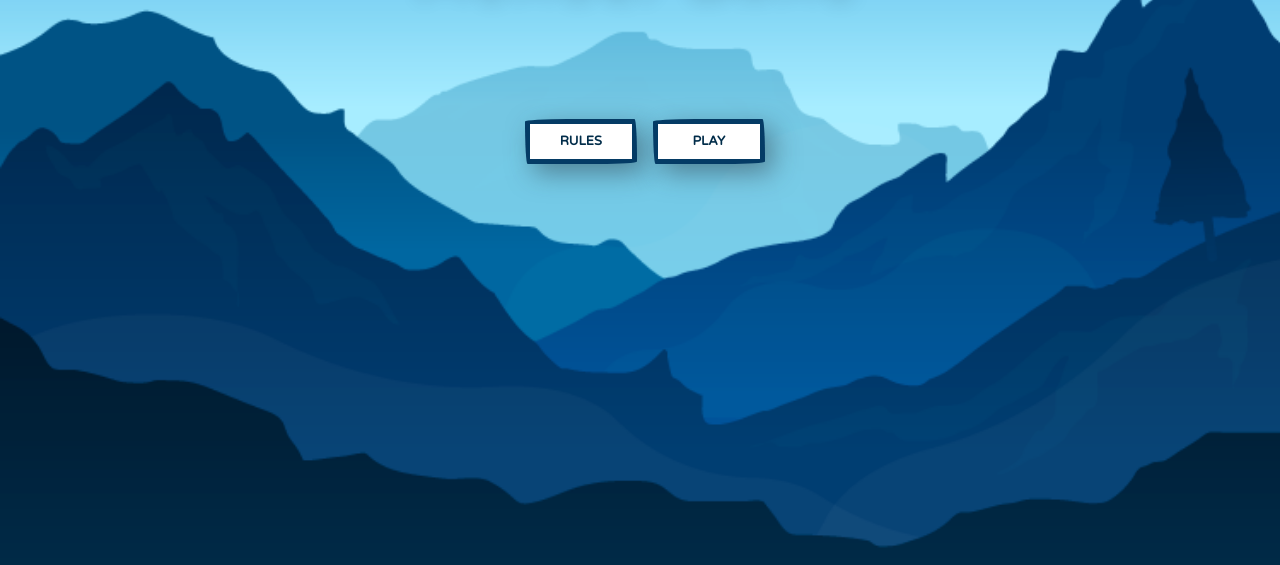
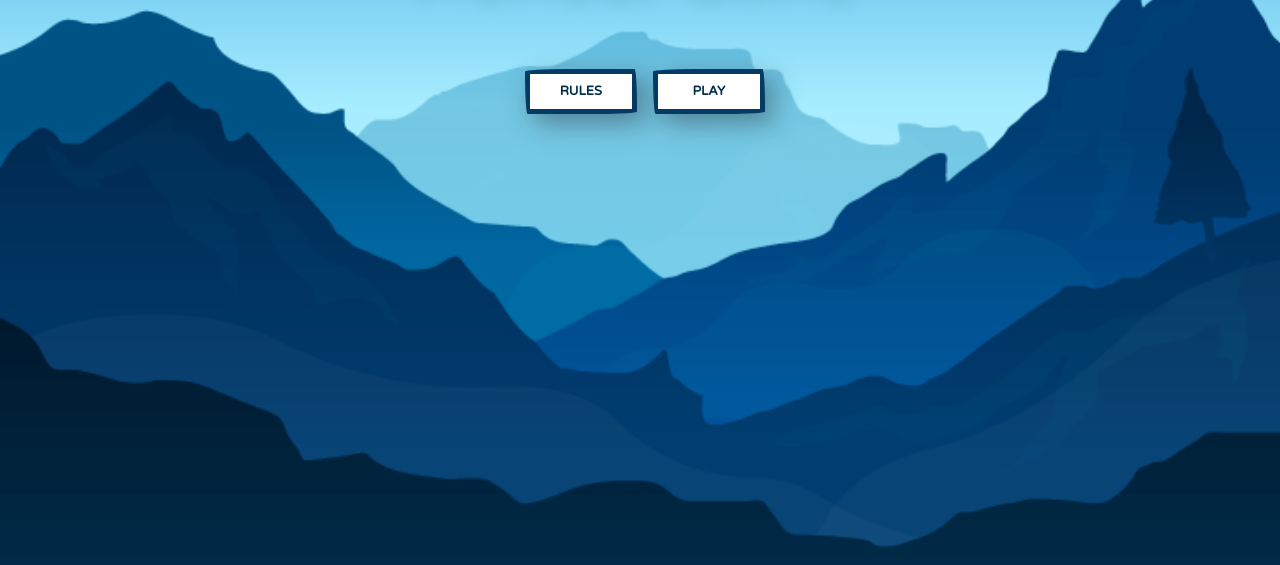
Before and after one commit to Code-Institute-Submissions/Memory-Game-20, a plain HTML site: page index.html in a window 1280 px wide. Shown: the part 235-800 px from the top of the page. Drawn offline with nearby package versions, Linux system fonts and the light colour scheme.

Commit message:
Clearing some extra styling

```diff
--- a/assets/css/home.scss
+++ b/assets/css/home.scss
@@ -58,7 +58,6 @@ header .container-fluid {
     z-index: 9;
     position: absolute;
     top: 30%;
-    margin-top: 50px;
     padding: 0.5em;
     width: 7rem;
     background: white;
@@ -69,7 +68,7 @@ header .container-fluid {
     font-size: 0.9em;
     font-weight: bold;
     text-transform: uppercase;
-    color: #002c49 !important;
+    color: #002c49;
     text-decoration: none;
     cursor: pointer;
 }
@@ -81,6 +80,8 @@ header .container-fluid {
 .play-btn {
     left: 38%;
 }
+
+/*===== MOUNTAIN LAYERS =====*/
 
 .sky {
     background-image: url("../img/home_page/img1.png");
@@ -182,10 +183,6 @@ header .container-fluid {
     transform: translateY(200px);
 }
 
-.bottom-page {
-    padding:0;
-    color: white;
-}
 
 /*===== RULES PAGE =====*/
 
--- a/index.html
+++ b/index.html
@@ -17,8 +17,8 @@
             <div class="container-fluid">
                 <div class="header-box position-relative text-center">
                     <h1 class="display-4 header_title rellax" data-rellax-speed="-6">Memory Game</h1>
-                    <a class="btn rules-btn text-uppercase text-white header_button rellax" href="#game-rules" target="#" data-rellax-speed="-5" >Rules</a>
-                    <a class="btn play-btn text-uppercase text-white header_button rellax" href="cards.html" target="#" data-rellax-speed="-5" >Play</a>
+                    <a class="btn rules-btn text-uppercase header_button rellax" href="#game-rules" target="#" data-rellax-speed="-5" >Rules</a>
+                    <a class="btn play-btn text-uppercase header_button rellax" href="cards.html" target="#" data-rellax-speed="-5" >Play</a>
 
                     <div class="sky img-fluid rellax"></div>
                     <div class="cloud1 rellax"></div>
```
Also changed, not shown: assets/css/home.css, 1 other file.
